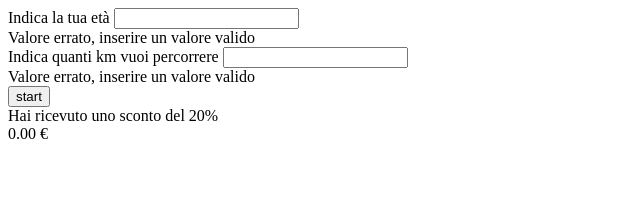
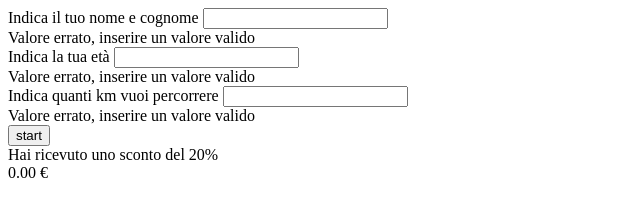
Before and after one commit to MiriamEvardi/js-biglietto-treno-form, a plain HTML site: page index.html in a window 1280 px wide. Both pictures are taken after a click on the button "start". Shown: the whole page, without its empty margins (0-640 px from the left). Drawn offline with Linux system fonts and the light colour scheme.

Commit message:
JS fix + add name section

```diff
--- a/index.html
+++ b/index.html
@@ -8,6 +8,12 @@
 </head>
 
 <body>
+    <div>
+        <label for="inputName">Indica il tuo nome e cognome</label>
+        <input id="inputName" type="text">
+        <div id="nameError"></div>
+    </div>
+
     <div>
         <label for="input-age">Indica la tua età</label>
         <input id="input-age" type="number">
--- a/js/script.js
+++ b/js/script.js
@@ -1,14 +1,12 @@
 const kmElement = document.querySelector("#input-km");
 const ageElement = document.querySelector("#input-age");
+const nameElement = document.querySelector("#inputName");
 const startButtonElement = document.querySelector("#start");
-
-console.log(startButtonElement)
 
 
 let km;
 let age;
-
-
+let userName;
 
 let kmPrice = 0.21;
 
@@ -20,30 +18,42 @@ startButtonElement.addEventListener("click",
 
         age = ageElement.value;
         km = kmElement.value;
-
-
+        userName = nameElement.value;
 
         let errorHappened = false;
-        if (errorHappened == false) {
 
-            if (isNaN(age) || age <= 0 || age > 105) {
-                document.querySelector("#age-error").innerHTML = "Valore errato, inserire un valore valido";
-                errorHappened = true;
-            } else {
-                document.querySelector("#age-error").innerHTML = "";
-            }
-        }
-
-
-        if (isNaN(km) || km < 1 || km == 0) {
+        //km error
+        if (km < 1 || km == 0) {
             document.querySelector("#km-error").innerHTML = "Valore errato, inserire un valore valido";
 
             errorHappened = true;
+        } else {
+            document.querySelector("#km-error").innerHTML = "";
+        }
+
+        //username error
+        if (!isNaN(userName) || userName === "") {
+            document.querySelector("#nameError").innerHTML = "Valore errato, inserire un valore valido";
+
+            errorHappened = true;
+        } else {
+            document.querySelector("#nameError").innerHTML = "";
+        }
+
+        //age error
+        if (age <= 0 || age > 105) {
+            document.querySelector("#age-error").innerHTML = "Valore errato, inserire un valore valido";
+
+            errorHappened = true;
+        } else {
+            document.querySelector("#age-error").innerHTML = "";
         }
 
 
 
 
+
+        //start discounts
         if (age < 18) {
             let discount = 0.2;
 
@@ -66,11 +76,10 @@ startButtonElement.addEventListener("click",
 
         document.getElementById('train-ticket').innerHTML = lastPrice + ' €';
         console.log("totalCost");
-
-
     }
 )
 
+//if everything is well done
 if (!errorHappened) {
-    document.getElementById("result").innerHTML = "Il prezzo del tuo biglietto è di € " + finalPrice.toFixed(2) + "<br>" + discountMessage;
+    document.getElementById("train-ticket").innerHTML = "Il prezzo del tuo biglietto è di € " + finalPrice.toFixed(2) + "<br>" + discountMessage;
 }
```
